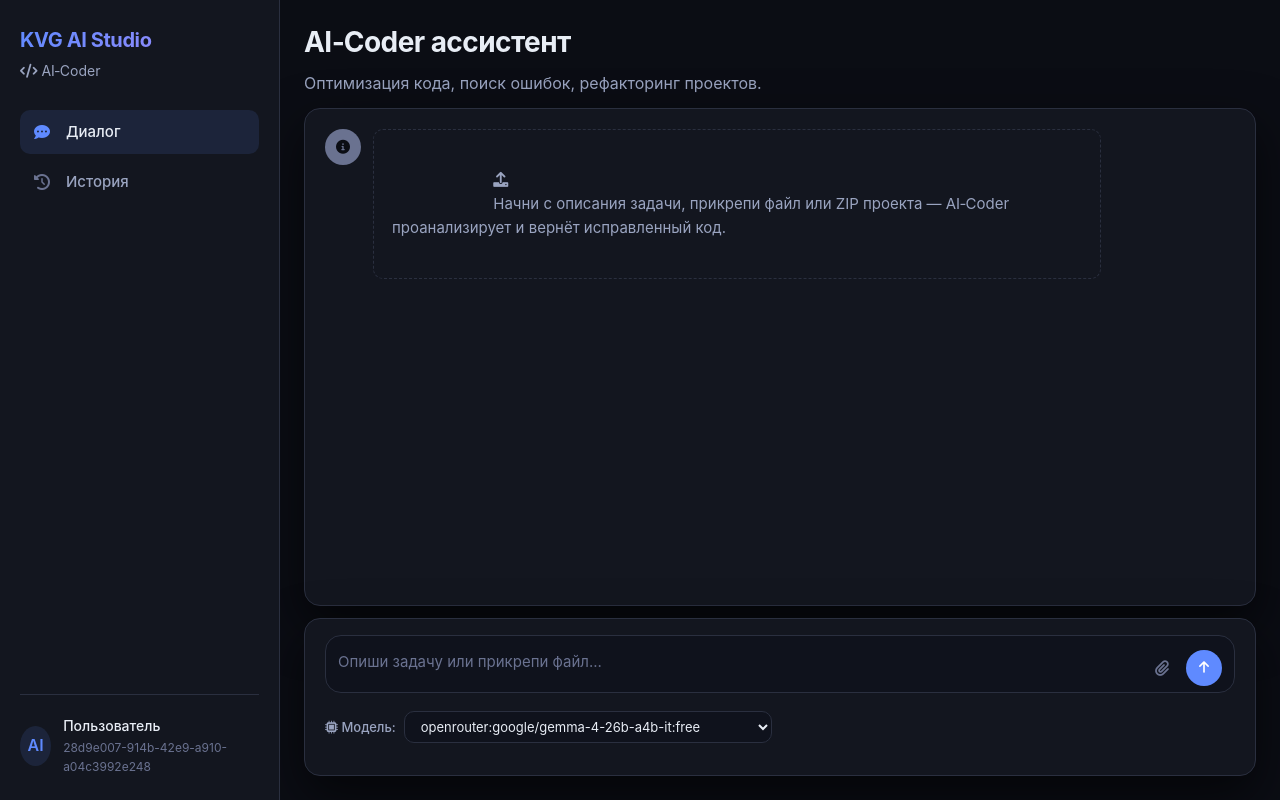
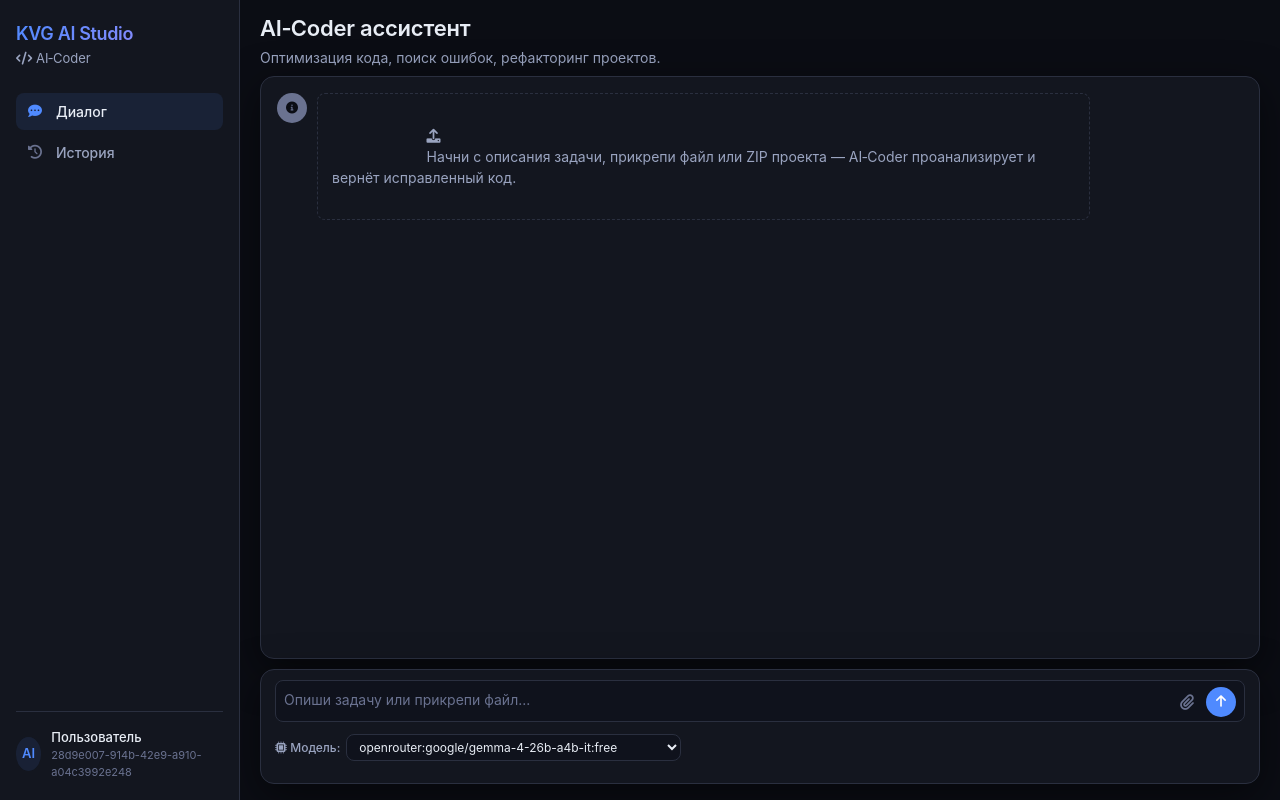
Before and after one commit to mrvan1000000-boop/kvgai-ai-coder, a FastAPI app: page /admin/ai-coder?user_id=28d9e007-914b-42e9-a910-a04c3992e248 in a window 1280 px wide. Run offline with FastAPI, Linux system fonts and the light colour scheme.

Commit message:
Refactor CSS styles for layout and design improvements
Updated various CSS variables and styles for improved layout and design consistency. Adjusted padding, margins, font sizes, and colors throughout the file.

```diff
--- a/static/ai_coder.css
+++ b/static/ai_coder.css
@@ -7,15 +7,15 @@
     --text-primary: #e8edf5;
     --text-secondary: #9aa4c0;
     --text-muted: #6a7290;
-    --accent: #5f8aff;
-    --accent-hover: #7a9eff;
-    --accent-soft: rgba(95, 138, 255, 0.12);
+    --accent: #4f8aff;
+    --accent-hover: #6a9eff;
+    --accent-soft: rgba(79, 140, 255, 0.10);
     --danger: #ff5e7a;
     --success: #4cd9a0;
-    --radius: 16px;
-    --radius-sm: 10px;
-    --shadow: 0 20px 50px rgba(0, 0, 0, 0.6);
-    --transition: 0.25s cubic-bezier(0.4, 0, 0.2, 1);
+    --radius: 14px;
+    --radius-sm: 8px;
+    --shadow: 0 12px 40px rgba(0, 0, 0, 0.5);
+    --transition: 0.2s ease;
     --font: 'Inter', system-ui, -apple-system, sans-serif;
 }
 
@@ -29,7 +29,7 @@ body {
     background: var(--bg-primary);
     color: var(--text-primary);
     font-family: var(--font);
-    line-height: 1.6;
+    line-height: 1.5;
     min-height: 100vh;
 }
 
@@ -40,13 +40,13 @@ body {
 }
 
 .sidebar {
-    width: 280px;
+    width: 240px;
     background: var(--bg-elevated);
     border-right: 1px solid var(--border-color);
-    padding: 24px 20px;
+    padding: 20px 16px;
     display: flex;
     flex-direction: column;
-    gap: 28px;
+    gap: 24px;
     flex-shrink: 0;
     position: sticky;
     top: 0;
@@ -54,8 +54,8 @@ body {
 }
 
 .logo-block .logo {
-    font-weight: 700;
-    font-size: 20px;
+    font-weight: 600;
+    font-size: 18px;
     letter-spacing: -0.02em;
     background: linear-gradient(135deg, var(--accent), #a78bfa);
     -webkit-background-clip: text;
@@ -64,33 +64,33 @@ body {
 }
 
 .logo-block .subtitle {
-    font-size: 14px;
+    font-size: 13px;
     color: var(--text-secondary);
-    margin-top: 4px;
+    margin-top: 2px;
 }
 
 .sidebar-nav {
     display: flex;
     flex-direction: column;
-    gap: 6px;
+    gap: 4px;
 }
 
 .nav-item {
     display: flex;
     align-items: center;
-    gap: 12px;
-    padding: 10px 14px;
+    gap: 10px;
+    padding: 8px 12px;
     border-radius: var(--radius-sm);
     color: var(--text-secondary);
     text-decoration: none;
-    font-size: 15px;
+    font-size: 14px;
     font-weight: 500;
     transition: var(--transition);
 }
 
 .nav-item i {
-    width: 20px;
-    font-size: 16px;
+    width: 18px;
+    font-size: 14px;
     color: var(--text-muted);
 }
 
@@ -108,37 +108,38 @@ body {
 .sidebar-footer {
     margin-top: auto;
     border-top: 1px solid var(--border-color);
-    padding-top: 20px;
+    padding-top: 16px;
 }
 
 .user-pill {
     display: flex;
     align-items: center;
-    gap: 12px;
+    gap: 10px;
 }
 
 .user-avatar {
-    width: 40px;
-    height: 40px;
+    width: 34px;
+    height: 34px;
     border-radius: 50%;
     background: var(--accent-soft);
     display: flex;
     align-items: center;
     justify-content: center;
     font-weight: 600;
+    font-size: 13px;
     color: var(--accent);
 }
 
 .user-meta .user-name {
     font-weight: 500;
-    font-size: 14px;
+    font-size: 13px;
 }
 .user-meta .user-id {
-    font-size: 12px;
+    font-size: 11px;
     color: var(--text-muted);
 }
 
-/* ===== Main — фиксируем чат внизу ===== */
+/* ===== Main ===== */
 .main {
     flex: 1;
     padding: 0;
@@ -153,56 +154,47 @@ body {
     display: flex;
     flex-direction: column;
     height: 100%;
-    padding: 20px 24px 24px 24px;
+    padding: 12px 20px 16px 20px;
     box-sizing: border-box;
 }
 
 .chat-header {
     flex-shrink: 0;
-    padding-bottom: 12px;
+    padding-bottom: 8px;
 }
 
 .chat-header h1 {
-    font-size: 28px;
-    font-weight: 700;
-    letter-spacing: -0.02em;
-    margin-bottom: 6px;
+    font-size: 22px;
+    font-weight: 600;
+    letter-spacing: -0.01em;
+    margin-bottom: 2px;
 }
 
 .chat-header p {
     color: var(--text-secondary);
-    font-size: 16px;
+    font-size: 14px;
 }
 
+/* ===== Chat Window ===== */
 .chat-window {
     flex: 1;
     overflow-y: auto;
-    max-height: none;
-    margin-bottom: 12px;
+    margin-bottom: 10px;
     background: var(--bg-elevated);
     border-radius: var(--radius);
     box-shadow: var(--shadow);
-    padding: 20px;
+    padding: 16px;
     border: 1px solid var(--border-color);
     display: flex;
     flex-direction: column;
-    gap: 20px;
+    gap: 14px;
 }
 
-.chat-form {
-    flex-shrink: 0;
-    background: var(--bg-elevated);
-    border-radius: var(--radius);
-    padding: 16px 20px;
-    border: 1px solid var(--border-color);
-    box-shadow: var(--shadow);
-}
-
-/* ===== Сообщения ===== */
+/* ===== Messages ===== */
 .message {
     display: flex;
-    gap: 12px;
-    animation: fadeSlide 0.3s ease;
+    gap: 10px;
+    animation: fadeSlide 0.25s ease;
 }
 .message-user {
     flex-direction: row-reverse;
@@ -238,48 +232,50 @@ body {
 }
 
 @keyframes fadeSlide {
-    from { opacity: 0; transform: translateY(12px); }
+    from { opacity: 0; transform: translateY(8px); }
     to { opacity: 1; transform: translateY(0); }
 }
 
 .message-avatar {
-    width: 36px;
-    height: 36px;
+    width: 30px;
+    height: 30px;
     border-radius: 50%;
     flex-shrink: 0;
     display: flex;
     align-items: center;
     justify-content: center;
-    font-weight: 600;
-    font-size: 14px;
+    font-size: 12px;
 }
 
 .message-content {
     flex: 1;
-    padding: 14px 18px;
+    padding: 10px 14px;
     border-radius: var(--radius-sm);
-    border: 1px solid var(--border-color);
     overflow: hidden;
     max-width: 80%;
+    word-wrap: break-word;
+    overflow-wrap: break-word;
 }
 
 .message-content .message-label {
-    font-size: 12px;
+    font-size: 11px;
     font-weight: 600;
     text-transform: uppercase;
-    letter-spacing: 0.06em;
-    margin-bottom: 6px;
+    letter-spacing: 0.05em;
+    margin-bottom: 4px;
+    opacity: 0.7;
 }
 
 .message-content .message-body {
-    font-size: 15px;
+    font-size: 14px;
     white-space: pre-wrap;
-    word-break: break-word;
+    word-wrap: break-word;
+    overflow-wrap: break-word;
 }
 
 .message-content .message-body pre {
     margin: 0;
-    padding: 16px;
+    padding: 12px;
     background: var(--bg-primary);
     border-radius: var(--radius-sm);
     overflow-x: auto;
@@ -311,31 +309,40 @@ body {
     color: var(--success);
 }
 
-/* ===== Форма ввода ===== */
+/* ===== Form ===== */
+.chat-form {
+    flex-shrink: 0;
+    background: var(--bg-elevated);
+    border-radius: var(--radius);
+    padding: 10px 14px 12px 14px;
+    border: 1px solid var(--border-color);
+    box-shadow: var(--shadow);
+}
+
 .input-area {
     display: flex;
-    gap: 12px;
+    gap: 8px;
     align-items: flex-end;
     background: var(--bg-input);
-    border-radius: var(--radius);
+    border-radius: var(--radius-sm);
     border: 1px solid var(--border-color);
-    padding: 6px 12px;
+    padding: 4px 8px;
     transition: var(--transition);
 }
 .input-area:focus-within {
     border-color: var(--accent);
-    box-shadow: 0 0 0 3px var(--accent-soft);
+    box-shadow: 0 0 0 2px var(--accent-soft);
 }
 .input-area textarea {
     flex: 1;
     background: transparent;
     border: none;
-    padding: 10px 0;
+    padding: 6px 0;
     color: var(--text-primary);
-    font-size: 15px;
+    font-size: 14px;
     resize: none;
-    min-height: 44px;
-    max-height: 150px;
+    min-height: 32px;
+    max-height: 100px;
     font-family: var(--font);
 }
 .input-area textarea:focus {
@@ -347,7 +354,7 @@ body {
 }
 .input-actions {
     display: flex;
-    gap: 6px;
+    gap: 4px;
     align-items: center;
     flex-shrink: 0;
 }
@@ -355,8 +362,8 @@ body {
     display: inline-flex;
     align-items: center;
     justify-content: center;
-    width: 36px;
-    height: 36px;
+    width: 30px;
+    height: 30px;
     border-radius: 50%;
     cursor: pointer;
     color: var(--text-muted);
@@ -370,8 +377,8 @@ body {
     display: inline-flex;
     align-items: center;
     justify-content: center;
-    width: 36px;
-    height: 36px;
+    width: 30px;
+    height: 30px;
     border-radius: 50%;
     background: var(--accent);
     color: #fff;
@@ -410,23 +417,23 @@ body {
     border: none;
     color: var(--text-muted);
     cursor: pointer;
-    padding: 4px;
+    padding: 2px;
 }
 .btn-remove-file:hover {
     color: var(--danger);
 }
 
-/* ===== Модель-селектор ===== */
+/* ===== Model Selector ===== */
 .model-selector {
     display: flex;
     flex-wrap: wrap;
     align-items: center;
-    gap: 8px;
-    margin-top: 10px;
-    padding: 8px 0;
+    gap: 6px;
+    margin-top: 8px;
+    padding: 4px 0;
 }
 .model-selector label {
-    font-size: 13px;
+    font-size: 12px;
     color: var(--text-secondary);
     font-weight: 500;
 }
@@ -436,39 +443,39 @@ body {
     color: var(--text-primary);
     border: 1px solid var(--border-color);
     border-radius: var(--radius-sm);
-    padding: 6px 12px;
-    font-size: 13px;
+    padding: 4px 8px;
+    font-size: 12px;
     font-family: var(--font);
     transition: var(--transition);
-    min-width: 180px;
+    min-width: 140px;
 }
 .model-selector select:focus,
 .model-selector input[type="text"]:focus {
     outline: none;
     border-color: var(--accent);
-    box-shadow: 0 0 0 3px var(--accent-soft);
+    box-shadow: 0 0 0 2px var(--accent-soft);
 }
 .model-selector input[type="text"] {
     flex: 1;
-    min-width: 150px;
+    min-width: 120px;
 }
 
-/* ===== Кнопки действий ===== */
+/* ===== Buttons ===== */
 .form-actions {
     display: flex;
-    gap: 12px;
+    gap: 8px;
     flex-wrap: wrap;
-    margin-top: 8px;
+    margin-top: 6px;
 }
 
 .btn {
     display: inline-flex;
     align-items: center;
-    gap: 8px;
-    padding: 10px 22px;
+    gap: 6px;
+    padding: 6px 14px;
     border-radius: 999px;
-    font-weight: 600;
-    font-size: 15px;
+    font-weight: 500;
+    font-size: 13px;
     border: none;
     cursor: pointer;
     transition: var(--transition);
@@ -637,9 +644,9 @@ body {
     }
 }
 
-/* ===== Скроллбар ===== */
+/* ===== Scrollbar ===== */
 ::-webkit-scrollbar {
-    width: 6px;
+    width: 5px;
 }
 ::-webkit-scrollbar-track {
     background: var(--bg-primary);
```
Also changed, not shown: other parts of static/ai_coder.css (+39 -35 lines).
